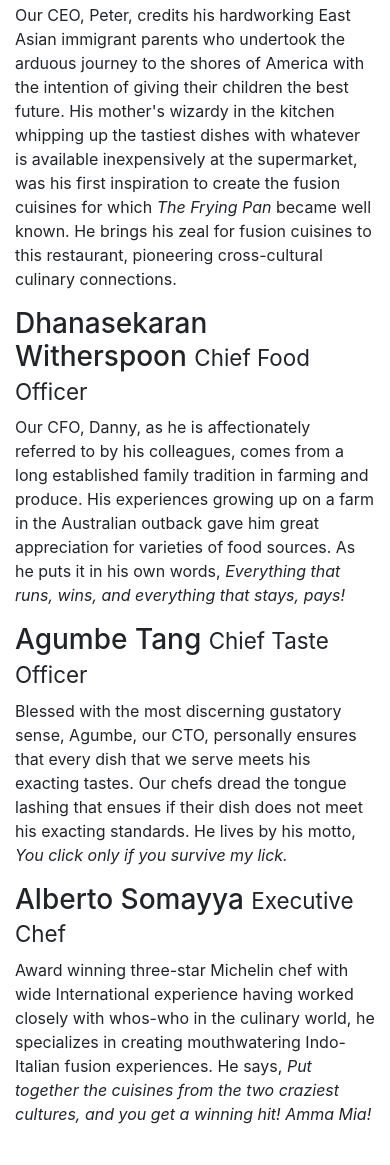
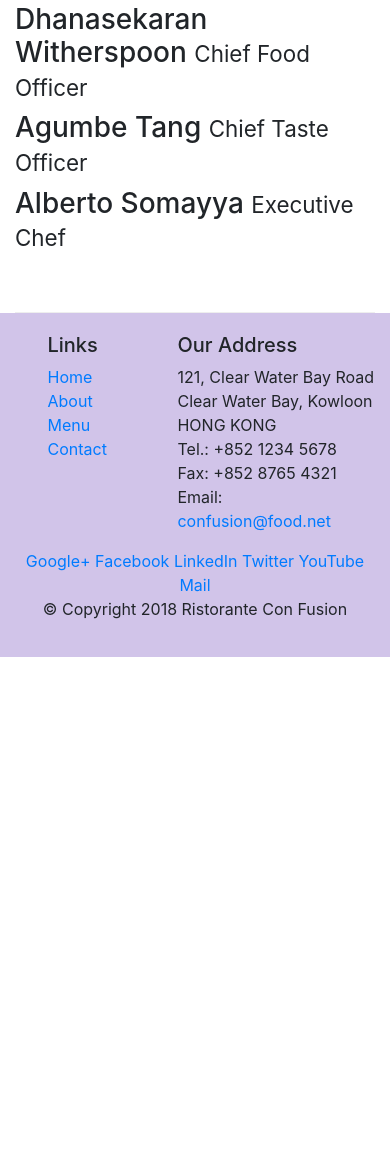
Before and after one commit to gj0706/bootstrap-4, a website: page aboutus.html in a window 390 px wide. Shown: the part 1155-2320 px from the top of the page. After the commit the page ends 1812 px from the top, so only its background shows below. Drawn offline with nearby package versions, Linux system fonts and the light colour scheme.

Commit message:
assignment 1 finished

```diff
--- a/aboutus.html
+++ b/aboutus.html
@@ -52,14 +52,14 @@
         <div class="row row-content">
             <div>
                 <h2>Corporate Leadership</h2>
-                <h3>Peter Pan <small>Chief Epicurious Officer</small></h3>
-                <p>Our CEO, Peter, credits his hardworking East Asian immigrant parents who undertook the arduous journey to the shores of America with the intention of giving their children the best future. His mother's wizardy in the kitchen whipping up the tastiest dishes with whatever is available inexpensively at the supermarket, was his first inspiration to create the fusion cuisines for which <em>The Frying Pan</em> became well known. He brings his zeal for fusion cuisines to this restaurant, pioneering cross-cultural culinary connections.</p>
+                <h3 >Peter Pan <small>Chief Epicurious Officer</small></h3>
+                <p class="d-none d-sm-block">Our CEO, Peter, credits his hardworking East Asian immigrant parents who undertook the arduous journey to the shores of America with the intention of giving their children the best future. His mother's wizardy in the kitchen whipping up the tastiest dishes with whatever is available inexpensively at the supermarket, was his first inspiration to create the fusion cuisines for which <em>The Frying Pan</em> became well known. He brings his zeal for fusion cuisines to this restaurant, pioneering cross-cultural culinary connections.</p>
                 <h3>Dhanasekaran Witherspoon <small>Chief Food Officer</small></h3>
-                <p>Our CFO, Danny, as he is affectionately referred to by his colleagues, comes from a long established family tradition in farming and produce. His experiences growing up on a farm in the Australian outback gave him great appreciation for varieties of food sources. As he puts it in his own words, <em>Everything that runs, wins, and everything that stays, pays!</em></p>
+                <p class="d-none d-sm-block">Our CFO, Danny, as he is affectionately referred to by his colleagues, comes from a long established family tradition in farming and produce. His experiences growing up on a farm in the Australian outback gave him great appreciation for varieties of food sources. As he puts it in his own words, <em>Everything that runs, wins, and everything that stays, pays!</em></p>
                 <h3>Agumbe Tang <small>Chief Taste Officer</small></h3>
-                <p>Blessed with the most discerning gustatory sense, Agumbe, our CTO, personally ensures that every dish that we serve meets his exacting tastes. Our chefs dread the tongue lashing that ensues if their dish does not meet his exacting standards. He lives by his motto, <em>You click only if you survive my lick.</em></p>
+                <p class="d-none d-sm-block">Blessed with the most discerning gustatory sense, Agumbe, our CTO, personally ensures that every dish that we serve meets his exacting tastes. Our chefs dread the tongue lashing that ensues if their dish does not meet his exacting standards. He lives by his motto, <em>You click only if you survive my lick.</em></p>
                 <h3>Alberto Somayya <small>Executive Chef</small></h3>
-                <p>Award winning three-star Michelin chef with wide International experience having worked closely with whos-who in the culinary world, he specializes in creating mouthwatering Indo-Italian fusion experiences. He says, <em>Put together the cuisines from the two craziest cultures, and you get a winning hit! Amma Mia!</em></p>
+                <p class="d-none d-sm-block">Award winning three-star Michelin chef with wide International experience having worked closely with whos-who in the culinary world, he specializes in creating mouthwatering Indo-Italian fusion experiences. He says, <em>Put together the cuisines from the two craziest cultures, and you get a winning hit! Amma Mia!</em></p>
             </div>
        </div>
 
```
Also changed, not shown: index.html (+3 -3 lines).
